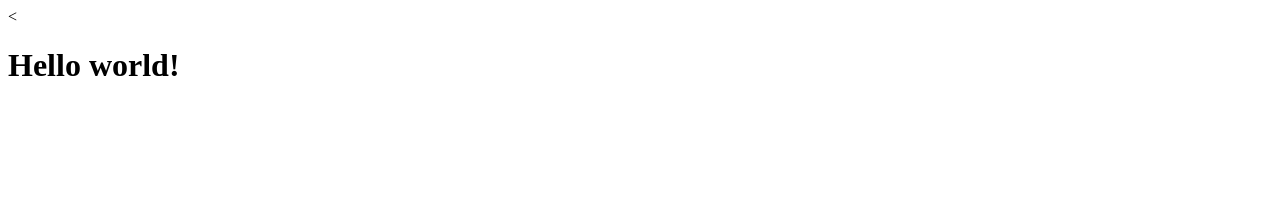
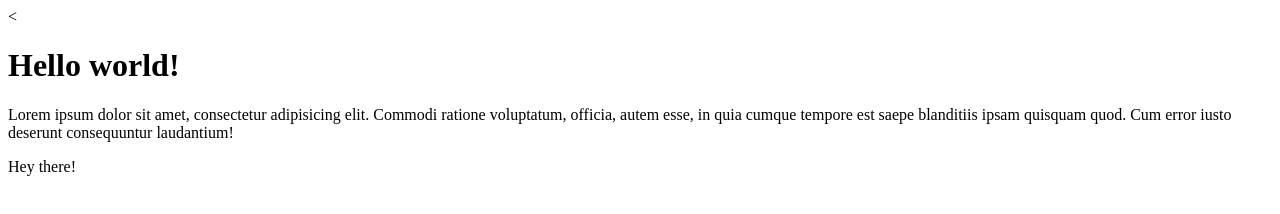
Before and after one commit to Bulachello/test, a plain HTML site: page index.html in a window 1280 px wide. Drawn offline with Linux system fonts and the light colour scheme.

Commit message:
my second commit

```diff
--- a/index.html
+++ b/index.html
@@ -6,5 +6,7 @@
 </head>
 <body>
 	<h1>Hello world!</h1>
+	<p>Lorem ipsum dolor sit amet, consectetur adipisicing elit. Commodi ratione voluptatum, officia, autem esse, in quia cumque tempore est saepe blanditiis ipsam quisquam quod. Cum error iusto deserunt consequuntur laudantium!</p>
+	<p>Hey there!</p>
 </body>
 </html>
```
